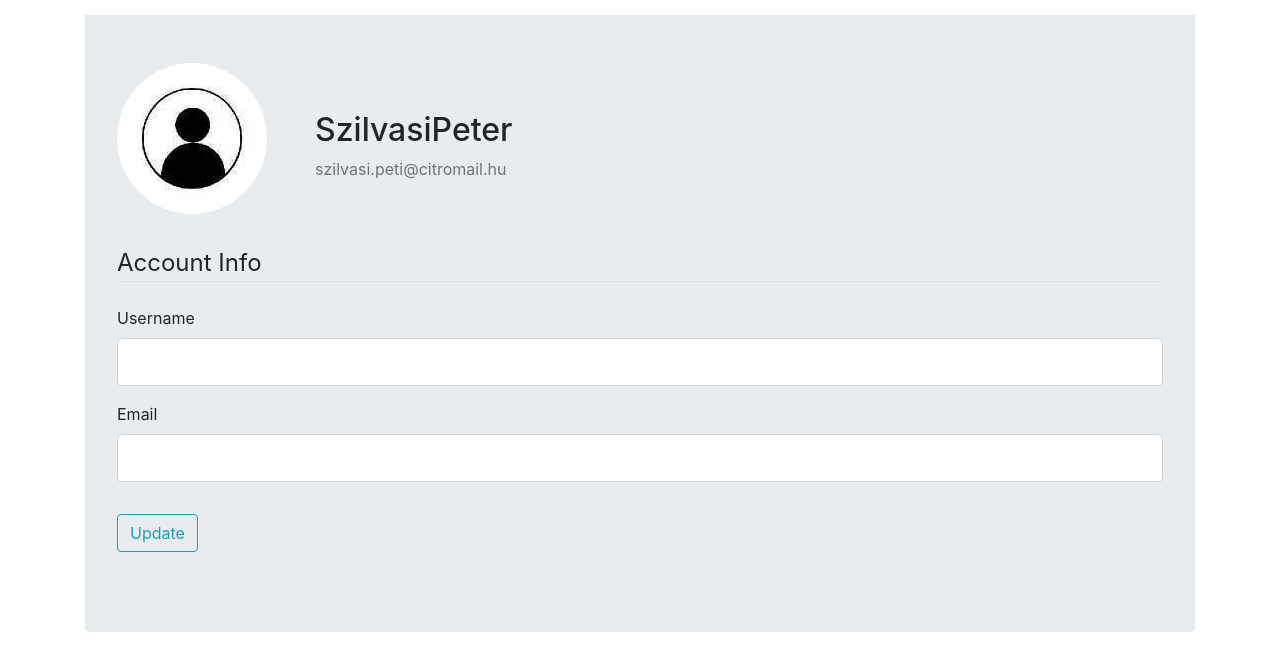
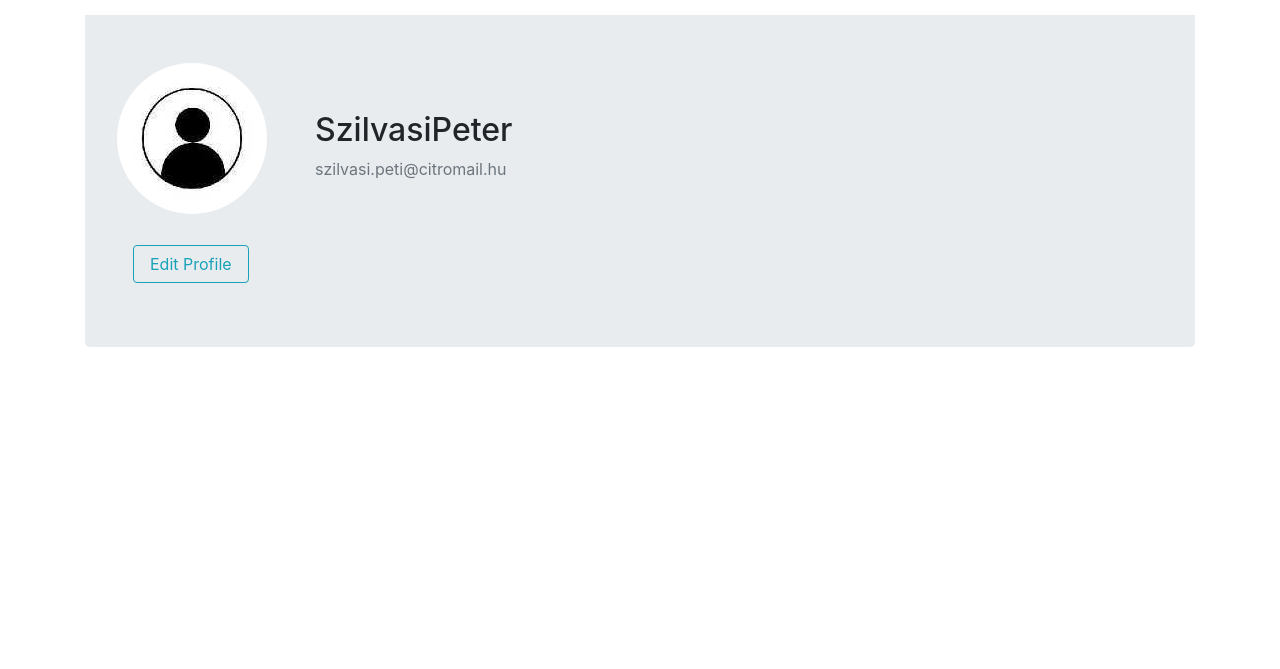
Before and after one commit to SzilvasiPeter/FlaskWebDevelopment, a Flask app: page /account in a window 1280 px wide. Shown: the part 131-800 px from the top of the page. Run offline with Flask 2, Linux system fonts and the light colour scheme; a user stored in the database is signed in; some libraries are stand-ins or nearby versions.

Commit message:
Add Edit Profile button, which show the account info and we can update account data

```diff
--- a/app/static/css/main.css
+++ b/app/static/css/main.css
@@ -76,3 +76,7 @@ body {
   top: 0;
   z-index: 99;
 }
+
+.UpdateForm {
+	display: none;
+}
--- a/app/static/js/scrolling-nav.js
+++ b/app/static/js/scrolling-nav.js
@@ -18,9 +18,18 @@
 
   $('a.pricingLink').click(function () {
         $('.overlay, .popup').toggle('fast');
-        $('.overlay, .popup').fadeOut(1400)
+        $('.overlay, .popup').fadeOut(1400);
         return false;
       });
+
+  $('.ShowEdit').click(function(){
+      $('.UpdateForm').show(500);
+      $('.ShowEdit').hide(500);
+  });
+  $('.UpdateButton').click(function(){
+      $('.UpdateForm').hide(1000);
+      $('.ShowEdit').show(1000);
+  });
 
   // var email = $('#email').val();
   // var password = $('#password').val();
--- a/app/templates/account.html
+++ b/app/templates/account.html
@@ -10,6 +10,8 @@
 			      <p class="text-secondary">{{ current_user.email }}</p>
 			    </div>
 			  </div>
+			  <button class="btn btn-outline-info px-3 ml-3 ShowEdit">Edit Profile</button>
+			  <div class="container UpdateForm">
 			  <form method="POST" action="">
 			{{ form.hidden_tag() }}
 			<fieldset class="form-group">
@@ -43,9 +45,10 @@
 				</div>
 			</fieldset>
 			<div class="form-group">
-				{{ form.submit(class="btn btn-outline-info")}}
+				{{ form.submit(class="btn btn-outline-info UpdateButton")}}
 			</div>
 		</form>
+	</div>
 			</div>
 		</div>
 	</div>
--- a/app/views.py
+++ b/app/views.py
@@ -67,10 +67,19 @@ def logout():
 	logout_user()
 	return redirect(url_for('index'))
 
-@app.route('/account')
+@app.route('/account', methods=['GET', 'POST'])
 @login_required
 def account():
 	form = UpdateAccountForm()
+	if form.validate_on_submit():
+		current_user.username = form.username.data
+		current_user.email = form.email.data
+		db.session.commit()
+		flash('Your account has been updated!', 'success')
+		return redirect(url_for('account'))
+	elif request.method == 'GET':
+		form.username.data = current_user.username
+		form.email.data = current_user.email
 	image_file = url_for('static', filename='profile_pics/' + current_user.image_file)
 	return render_template('account.html', title='Account', image_file=image_file, form=form)
 
```
